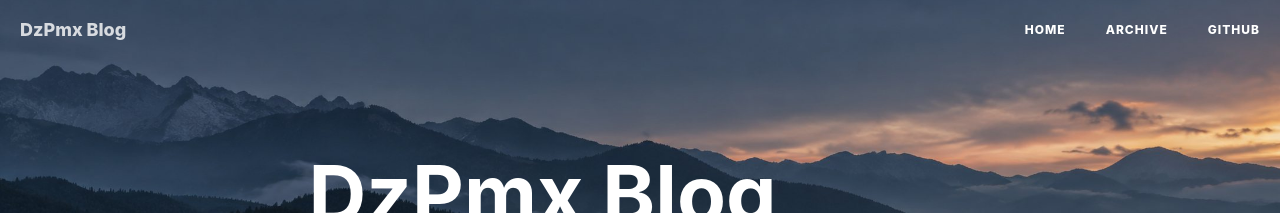
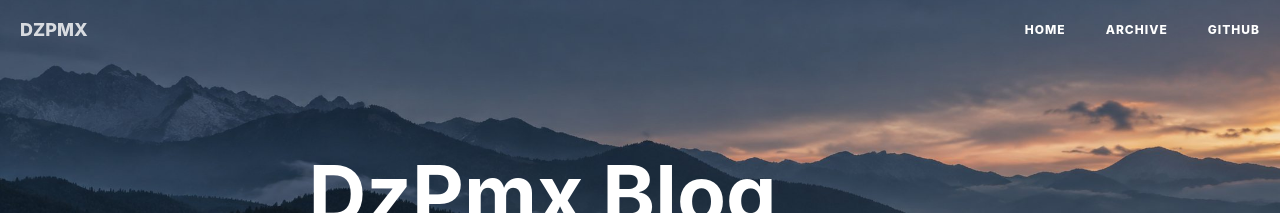
Before and after one commit to DZPMX/DzPmx.github.io, a Jekyll site: the page built from index.md, in a window 1280 px wide. Shown: the top 213 px of the page. Built offline with Jekyll 4.4.1, drawn with Linux system fonts in a browser that asks for light colours.

Commit message:
Display DZPMX in the navigation brand

```diff
--- a/_layouts/default.html
+++ b/_layouts/default.html
@@ -16,7 +16,7 @@
     {% endcapture %}
     <header class="site-header">
       <div class="nav-shell">
-        <a class="brand" href="{{ '/' | relative_url }}">{{ site.author | escape }} Blog</a>
+        <a class="brand" href="{{ '/' | relative_url }}">{{ site.author | upcase | escape }}</a>
         <nav class="site-nav desktop-nav" aria-label="Main navigation">{{ navigation_links }}</nav>
         <details class="mobile-nav">
           <summary aria-label="Toggle navigation"><span></span><span></span><span></span></summary>
```
